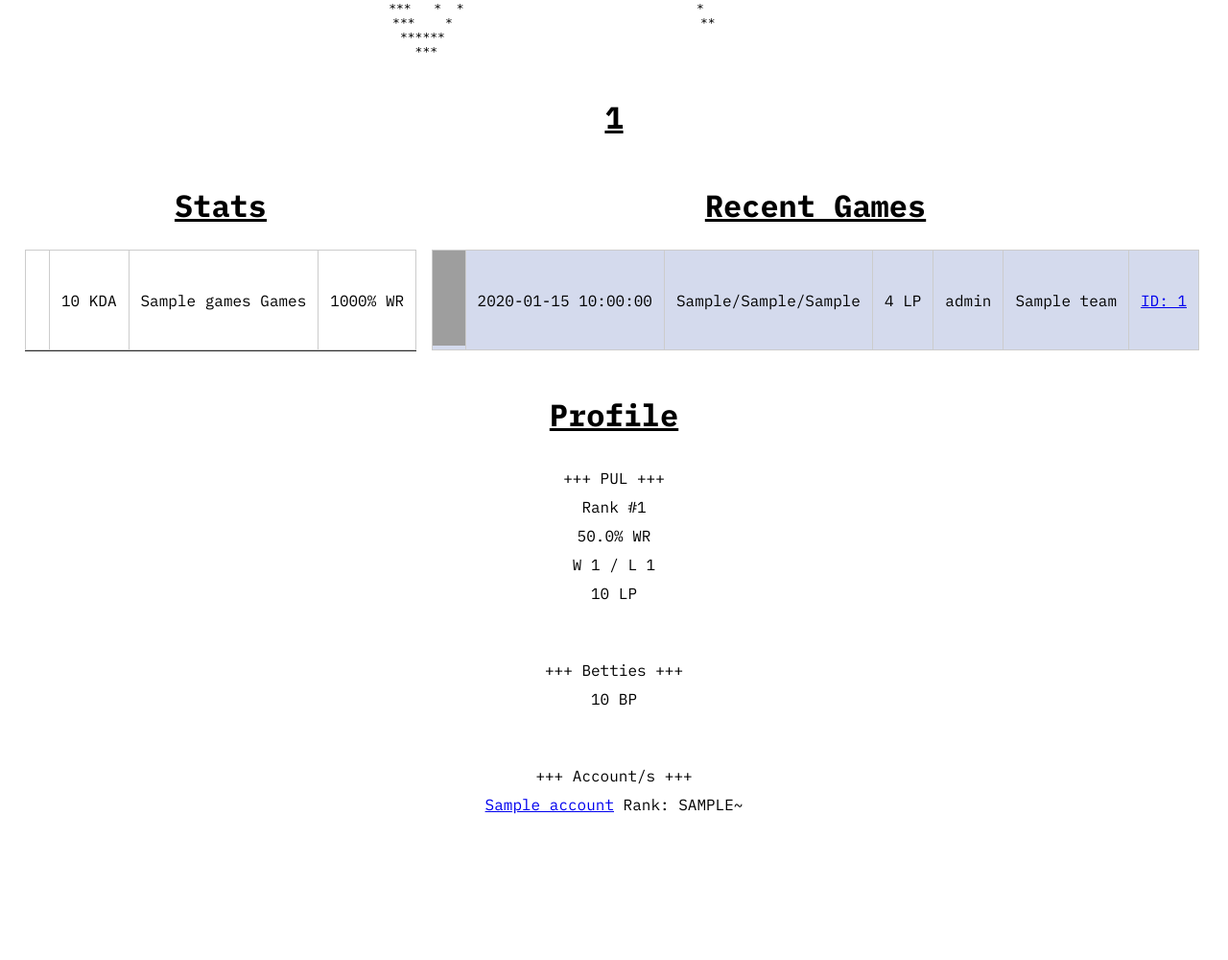
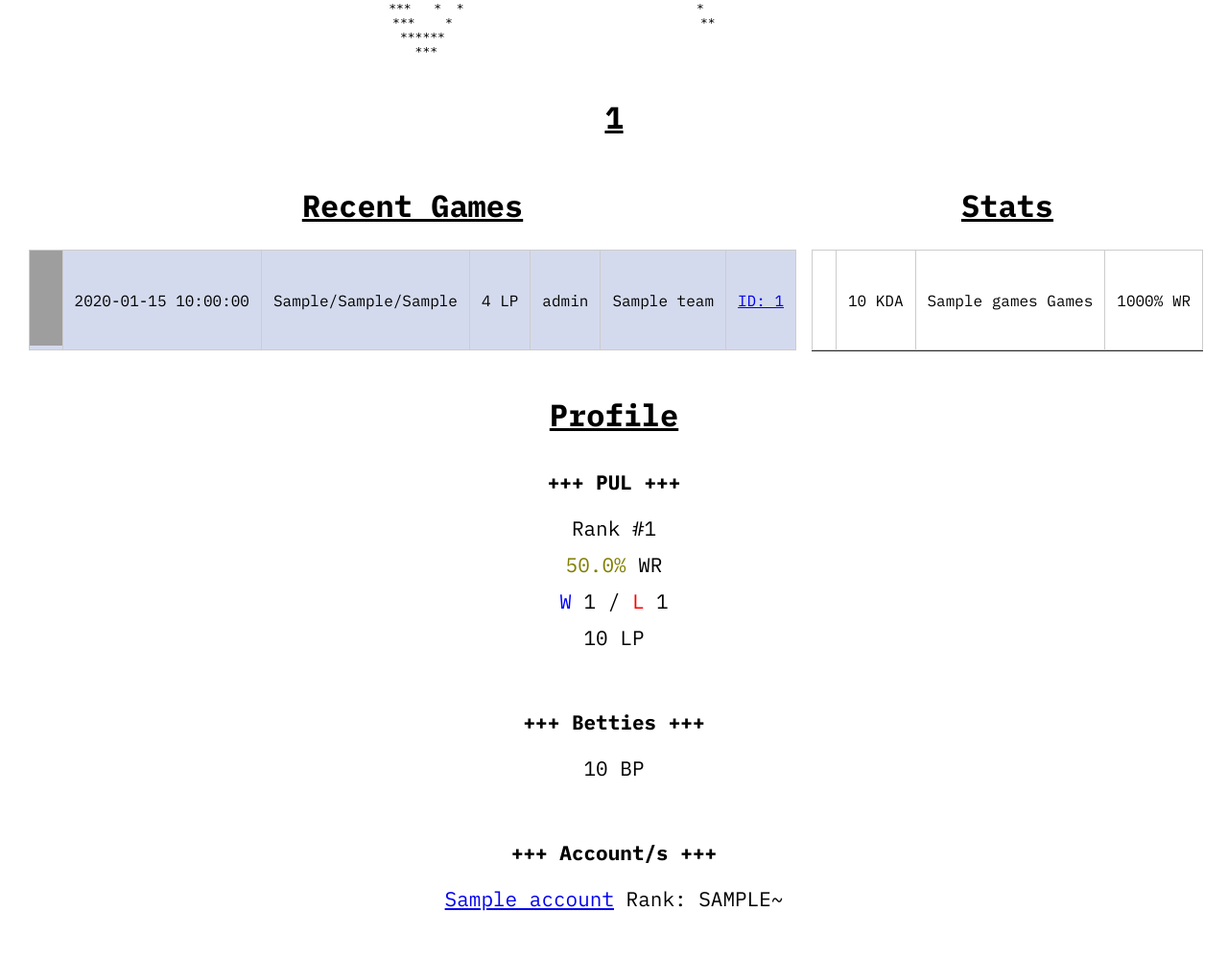
Before and after one commit to Caileannn/pul-website, a Flask app: template templates/profile.html in a window 1280 px wide. Shown: the part 289-1289 px from the top of the page at 96% size. Before the commit the page ends 1137 px from the top, so only its background shows below. Run offline with Flask 3, Linux system fonts and the light colour scheme; the template is opened without the code that fills it: most values are stand-ins (such as "Sample title", 1, 10 or a date in 2020); grey boxes are pictures that could not be loaded.

Commit message:
base website

```diff
--- a/static/css/styles.css
+++ b/static/css/styles.css
@@ -96,7 +96,7 @@ ol {
 
 #profile-container {
     display: flex;
-    flex-direction: row;
+    flex-direction: row-reverse;
     flex-wrap: wrap;
     gap: 20px;
     justify-content: center;
@@ -119,6 +119,16 @@ ol {
     gap: 10px;
     width: 400px;
     justify-items: center;
+}
+
+.profile-header {
+    font-weight: bold;
+    margin-bottom: 10px;
+    font-size: 21px;
+}
+
+.profile-text {
+    font-size: 21px;
 }
 
 .ascii-title {
--- a/templates/_profile.html
+++ b/templates/_profile.html
@@ -60,21 +60,24 @@
         </div>
         <div id="profile-general">
             <h1 class="title">Profile</h1>
-            <span>+++ PUL +++</span>
-            <span>Rank #{{ rank }}</span>
+            <span class="profile-header">+++ PUL +++</span>
+            <span class="profile-text">Rank #{{ rank }}</span>
             {% set details_games = details["winCount"] + details["lossCount"] %}
             {% set details_wins = details.winCount %}
             {% set details_wr = (details_wins / details_games) * 100%}
-            <span>{{ details_wr|round(2)}}% WR</span>
-            <span>W {{details.winCount}} / L {{ details.lossCount}}</span>
-            <span>{{details.leaderboardPoints|round()}} LP</span>
+            {% set red = 255 - (details_wr * 2.55) %}
+            {% set green = details_wr * 2.55 %}
+            {% set color = 'rgb(' ~ red|round() ~ ', ' ~ green|round() ~ ', 0)' %}
+            <span class="profile-text" style="color: {{ color }}">{{ details_wr|round(2) }}% <span style="color: black">WR</span></span>
+            <span class="profile-text"><span style="color:blue;">W</span> {{details.winCount}} / <span style="color:red;">L</span> {{ details.lossCount}}</span>
+            <span class="profile-text">{{details.leaderboardPoints|round()}} LP</span>
             <br></br>
-            <span>+++ Betties +++</span>
-            <span>{{details.bettingPoints|round()}} BP</span>
+            <span class="profile-header">+++ Betties +++</span>
+            <span class="profile-text">{{details.bettingPoints|round()}} BP</span>
             <br></br>
-            <span>+++ Account/s +++</span>
+            <span class="profile-header">+++ Account/s +++</span>
             {% for a in accounts %}
-            <span><a href="{{ a.opgg }}" target="_blank">{{a.name}}</a><span> Rank: {{ a.rankTier.upper() }}~</span></span>
+            <span class="profile-text"><a href="{{ a.opgg }}" target="_blank">{{a.name}}</a><span class="profile-text"> Rank: {{ a.rankTier.upper() }}~</span></span>
             {% endfor %}
         </div>
     </div>
```
